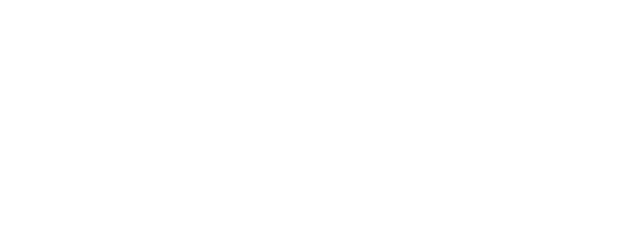
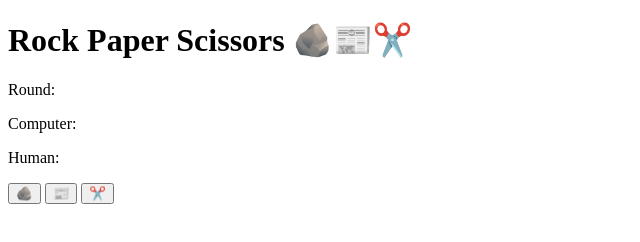
Before and after one commit to yomsi-thd/rock-paper-scissors, a plain HTML site: page indexUI.html in a window 1280 px wide. Shown: the whole page, without its empty margins (0-640 px from the left). Drawn offline with Linux system fonts and the light colour scheme.

Commit message:
Add basic UI elements to the page

```diff
--- a/indexUI.html
+++ b/indexUI.html
@@ -6,6 +6,16 @@
     <title>Rock Paper Scissors</title>
 </head>
 <body>
+    <h1>Rock Paper Scissors 🪨📰✂️</h1>
+    <p>Round: </p>
+    <p id="announcement"></p>
+    <div class="result">
+        <p>Computer: </p>
+        <p>Human: </p>
+    </div>
+    <button id="rock">🪨</button>
+    <button id="paper">📰</button>
+    <button id="scissors">✂️</button>
 
 </body>
 <script>
```
